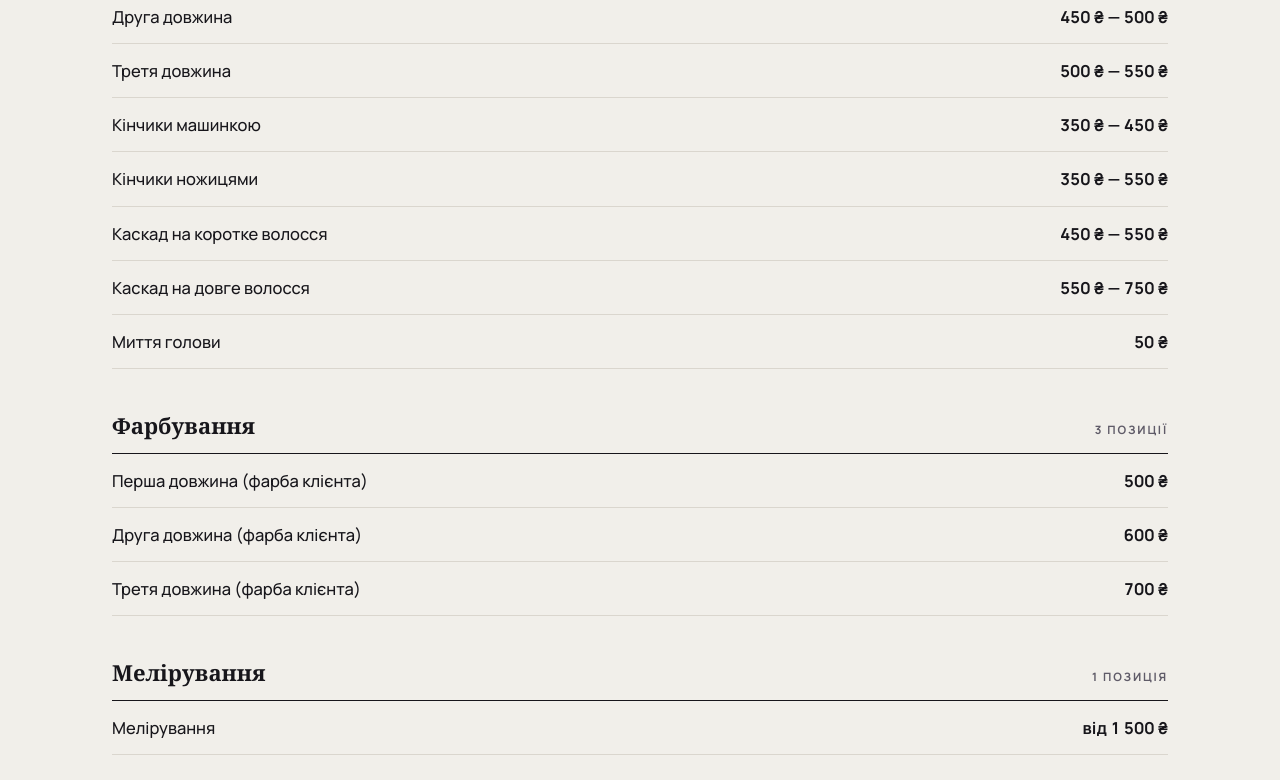
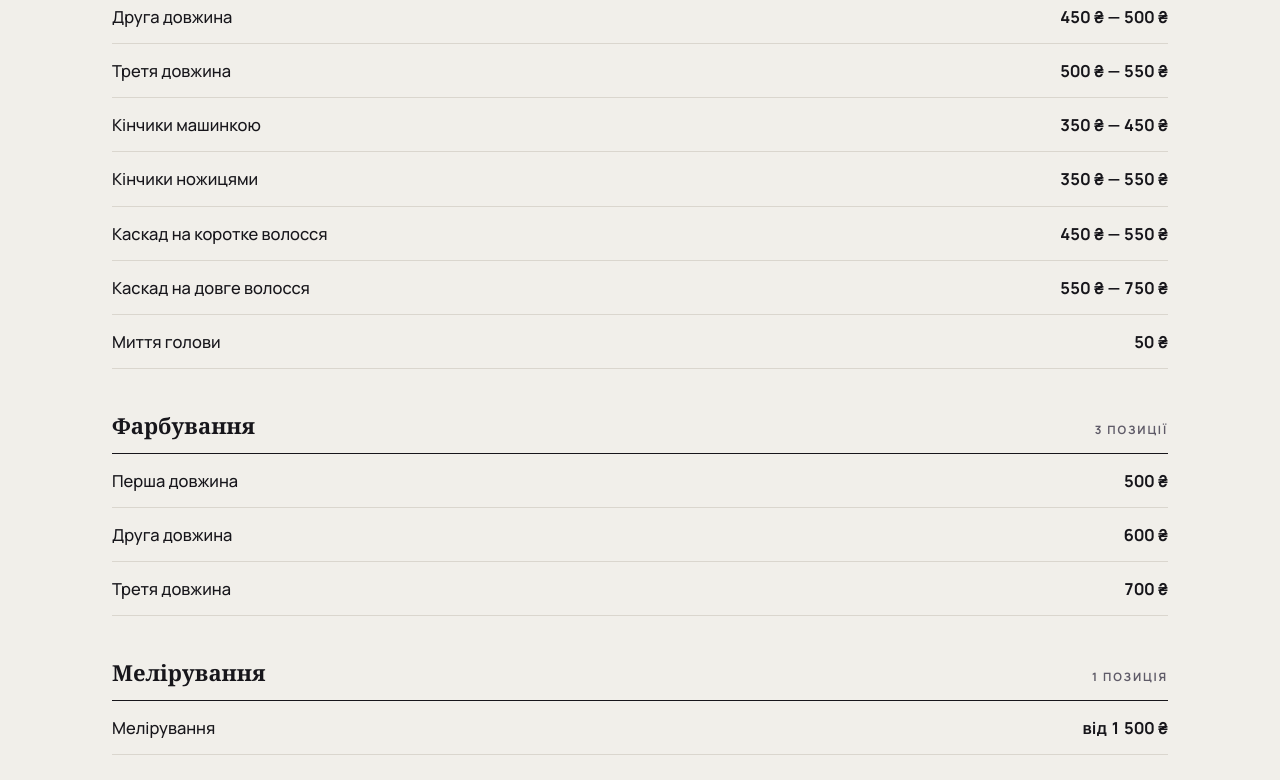
Before and after one commit to volodimirvelikiyyy-rgb/portfolio, a plain HTML site: page my-day/index.src.html in a window 1280 px wide. Shown: the part 2977-3757 px from the top of the page. Drawn offline with nearby package versions, Linux system fonts and the light colour scheme.

Commit message:
MY DAY: simplify coloring copy

```diff
--- a/my-day/index.src.html
+++ b/my-day/index.src.html
@@ -488,7 +488,7 @@ h1,h2,h3{font-family:"Bitter","PT Serif",Georgia,serif;margin:0;text-wrap:balanc
           <div class="card-body">
             <svg aria-hidden="true"><use href="#i-wave"></use></svg>
             <h3 class="h3">Фарбування і мелірування</h3>
-            <p>Фарбування виконуємо фарбою клієнта. Вартість мелірування залежить від довжини волосся.</p>
+            <p>Вартість фарбування та мелірування залежить від довжини волосся.</p>
             <span class="card-price nums" data-range="Фарбування|Мелірування">—</span>
           </div>
         </article>
@@ -666,9 +666,9 @@ h1,h2,h3{font-family:"Bitter","PT Serif",Georgia,serif;margin:0;text-wrap:balanc
       {
         category: "Фарбування",
         items: [
-          { name: "Перша довжина (фарба клієнта)", price: 500 },
-          { name: "Друга довжина (фарба клієнта)", price: 600 },
-          { name: "Третя довжина (фарба клієнта)", price: 700 }
+          { name: "Перша довжина", price: 500 },
+          { name: "Друга довжина", price: 600 },
+          { name: "Третя довжина", price: 700 }
         ]
       },
       {
```
